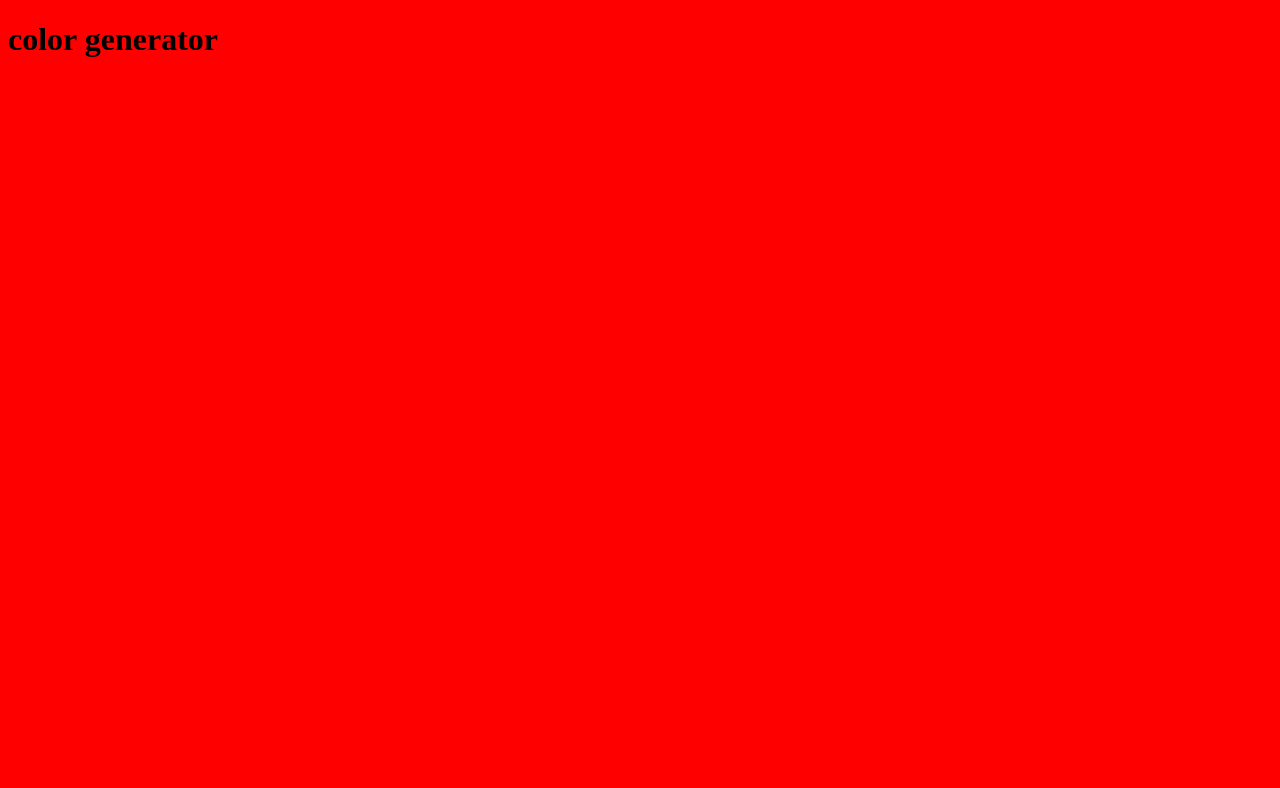
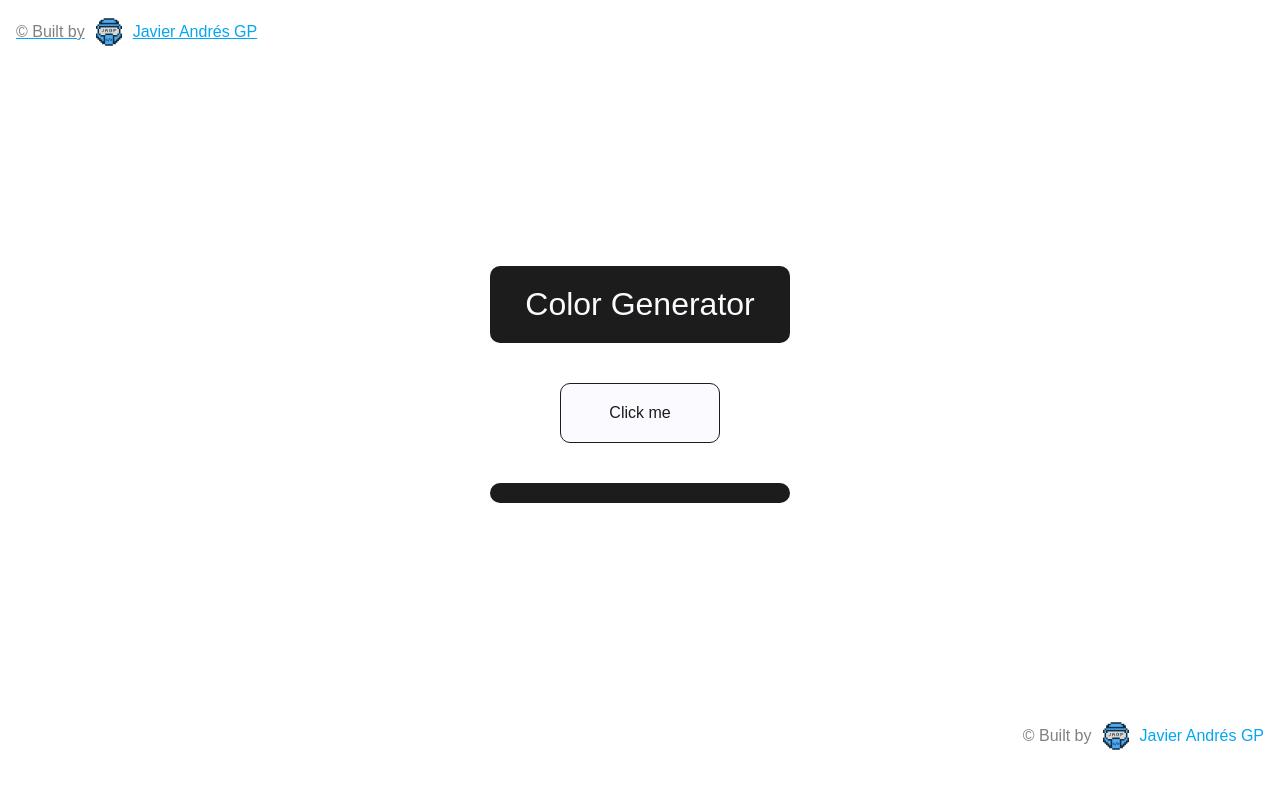
Before and after one commit to javi0b01/training-color_generator, a plain HTML site: page index.html in a window 1280 px wide. Drawn offline with Linux system fonts and the light colour scheme; a web font is replaced by a local one.

Commit message:
Training

```diff
--- a/index.html
+++ b/index.html
@@ -1,14 +1,62 @@
 <!DOCTYPE html>
-<html lang="en">
+<html lang="en" dir="ltr">
   <head>
-    <meta charset="UTF-8" />
-    <meta http-equiv="X-UA-Compatible" content="IE=edge" />
-    <meta name="viewport" content="width=device-width, initial-scale=1.0" />
+    <meta charset="utf-8" />
+    <meta
+      name="viewport"
+      content="width=device-width, initial-scale=1.0, viewport-fit=cover"
+    />
+    <meta http-equiv="X-UA-Compatible" content="ie=edge" />
+    <meta name="robots" content="index, follow" />
+    <meta name="description" content="" />
+    <meta name="keywords" content="" />
+    <meta name="owner" content="https://www.javierandresgp.com" />
+    <meta name="copyright" content="https://www.javierandresgp.com" />
+    <meta name="author" content="https://www.javierandresgp.com" />
+    <meta name="web_author" content="https://www.javierandresgp.com" />
+    <link rel="preconnect" href="https://fonts.gstatic.com" />
+    <link
+      href="https://fonts.googleapis.com/css2?family=Poiret+One&family=Stick&display=swap"
+      rel="stylesheet"
+    />
+    <link rel="preload" href="styles/style.css" as="style" />
     <link rel="stylesheet" href="styles/style.css" />
-    <title>Color generator</title>
+    <link rel="shortcut icon" href="images/favicon.ico" type="image/x-icon" />
+    <title>Color Generator</title>
   </head>
   <body>
-    <h1>color generator</h1>
+    <div class="dev">
+      <div class="top">
+        <a
+          href="https://www.javierandresgp.com"
+          target="_blank"
+          rel="noopener noreferrer"
+        >
+          <span>© Built by</span>
+          <img src="images/avatar.png" alt="Javier Andrés GP" />Javier Andrés
+          GP</a
+        >
+      </div>
+    </div>
+    <main role="main" class="container">
+      <h1 class="title">color generator</h1>
+      <button type="button" id="btn" class="btn">Click me</button>
+      <h2 id="hex" class="hex"></h2>
+    </main>
+    <div class="dev">
+      <div class="bottom">
+        <a
+          href="https://www.javierandresgp.com"
+          target="_blank"
+          rel="noopener noreferrer"
+        >
+          <span>© Built by</span>
+          <img src="images/avatar.png" alt="Javier Andrés GP" />Javier Andrés
+          GP</a
+        >
+      </div>
+    </div>
   </body>
   <script src="scripts/script.js"></script>
+  <noscript>You need to enable JavaScript to run this app.</noscript>
 </html>
--- a/scripts/script.js
+++ b/scripts/script.js
@@ -1 +1,19 @@
-console.log('Works!!!');
+const d = document,
+  $btn = d.getElementById('btn');
+
+d.addEventListener('DOMContentLoaded', () => {
+  $btn.addEventListener('click', colorGenerator);
+});
+
+const colorGenerator = () => {
+  let hexCode = '#';
+  const $hex = d.getElementById('hex'),
+    hex = [0, 1, 2, 3, 4, 5, 'A', 'B', 'C', 'D', 'E', 'F'];
+  let i = 0;
+  while (i < 6) {
+    hexCode += hex[Math.floor(Math.random() * hex.length)];
+    i++;
+  }
+  d.querySelector('main').style.backgroundColor = hexCode;
+  $hex.innerHTML = `Hexadecimal code color: <span class="hex-code">${hexCode}</span>`;
+};
--- a/styles/style.css
+++ b/styles/style.css
@@ -1,3 +1,118 @@
+/* PROJECT
+  ============================= */
+:root {
+  --light: #fafaff;
+  --dark: #1c1c1c;
+}
+html {
+  font-size: 62.5%;
+  box-sizing: border-box;
+  scroll-behavior: smooth;
+}
+*,
+*:before,
+*:after {
+  box-sizing: inherit;
+  margin: 0;
+  padding: 0;
+}
 body {
-  background-color: red;
+  text-align: center;
 }
+.container {
+  min-height: 80vh;
+  display: flex;
+  flex-direction: column;
+  justify-content: center;
+  align-items: center;
+}
+.title {
+  font-family: 'Stick', sans-serif;
+  font-weight: lighter;
+  width: 30rem;
+  text-transform: capitalize;
+  background-color: var(--dark);
+  color: var(--light);
+  padding: 2rem;
+  font-size: 3.2rem;
+  border-radius: 1rem;
+}
+.btn {
+  width: 16rem;
+  font-size: 1.6rem;
+  margin: 4rem 0;
+  padding: 2rem;
+  background-color: var(--light);
+  color: var(--dark);
+  border: thin solid var(--dark);
+  border-radius: 1rem;
+  transition: all 0.5s ease-in-out;
+}
+.btn:hover {
+  cursor: pointer;
+  background-color: var(--dark);
+  border: thin solid var(--light);
+  color: var(--light);
+}
+.btn:focus {
+  outline: none;
+}
+.hex {
+  font-family: 'Poiret One', cursive;
+  font-weight: lighter;
+  width: 30rem;
+  background-color: var(--dark);
+  color: var(--light);
+  text-align: center;
+  font-size: 2.4rem;
+  padding: 1rem;
+  border-radius: 1rem;
+}
+.hex-code {
+  font-family: Arial, Helvetica, sans-serif;
+  letter-spacing: 0.2rem;
+  color: #05a6f1;
+}
+/* DEVELOPER
+  ============================= */
+.dev {
+  font-family: sans-serif;
+  font-size: 16px;
+  font-weight: lighter;
+}
+.dev a {
+  color: #05a6f1;
+}
+.dev a:link {
+  text-decoration: none;
+}
+.dev a:visited {
+  font-style: italic;
+}
+.dev a:hover {
+  text-decoration: underline;
+}
+.dev a:active {
+  font-style: italic;
+  text-decoration: underline;
+  color: gray;
+}
+.dev .top a,
+.dev .bottom a {
+  display: flex;
+  align-items: center;
+  padding: 16px;
+}
+.dev .top a {
+  justify-content: flex-start;
+}
+.dev .bottom a {
+  justify-content: flex-end;
+}
+.dev span {
+  color: gray;
+}
+.dev img {
+  width: 32px;
+  margin: 0 8px;
+}
```
Also changed, not shown: images/avatar.png (added), images/favicon.ico (added).
